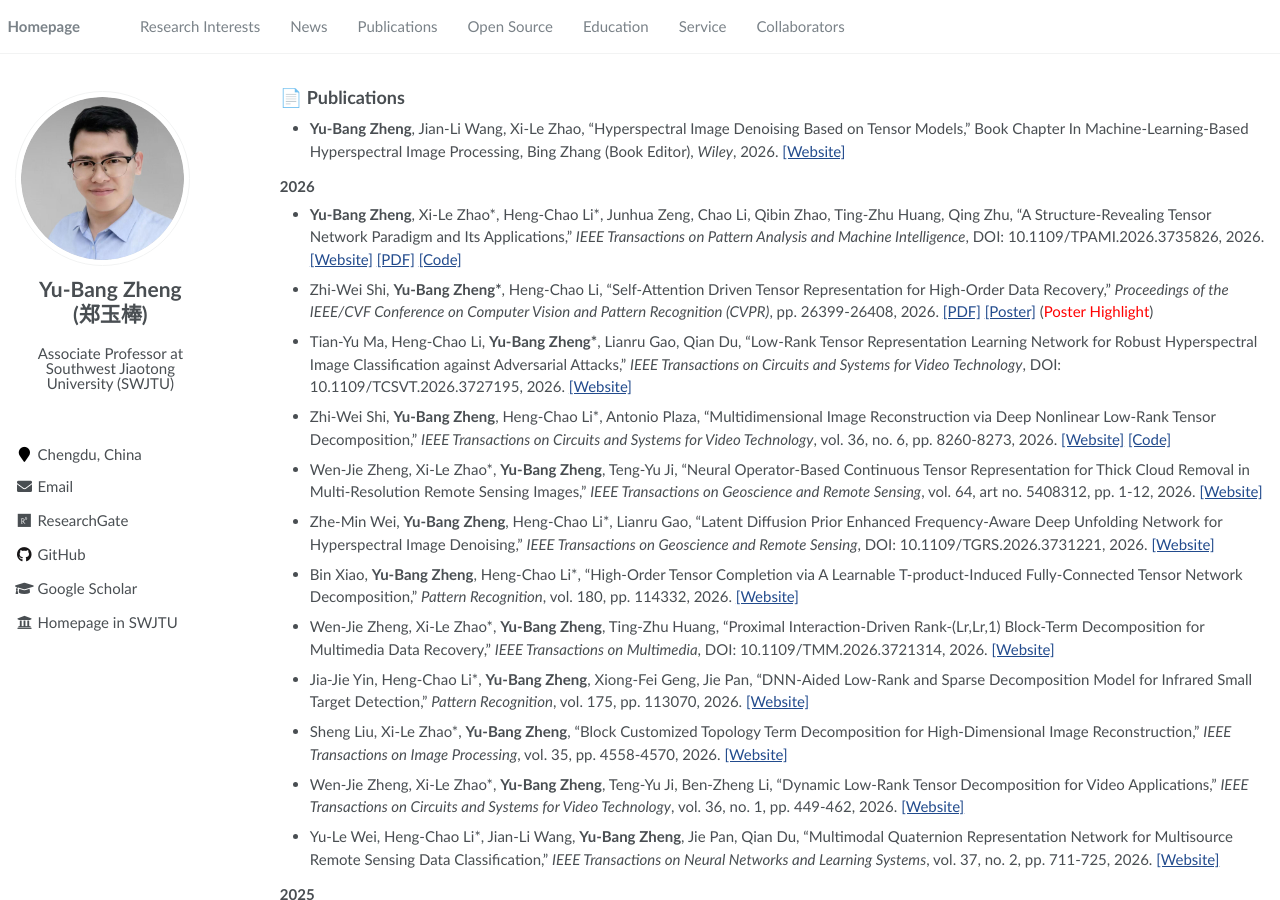
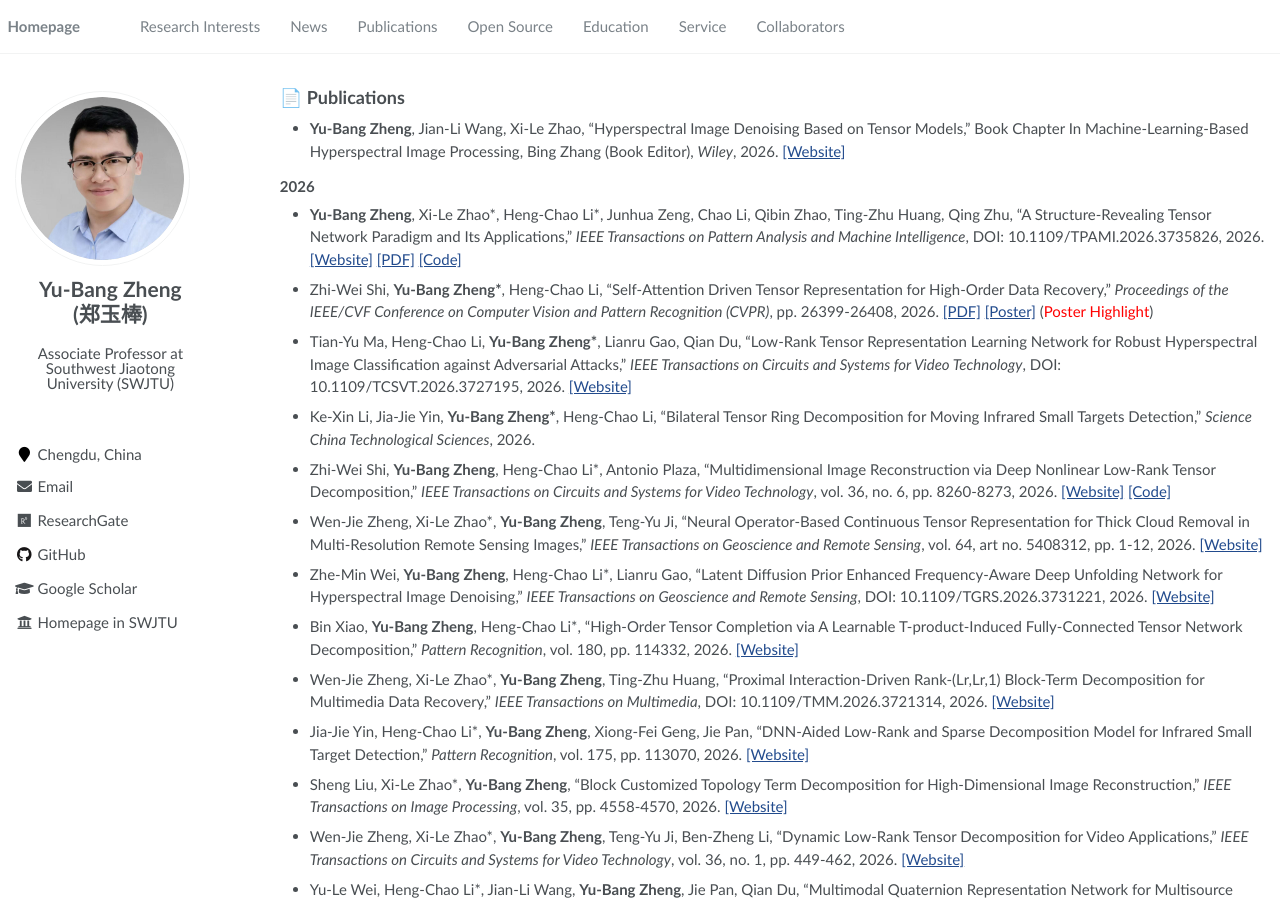
Before and after one commit to YuBangZheng/yubangzheng.github.io, a Jekyll site: the page built from pages/publications.md, in a window 1280 px wide and 900 px high. Built offline with Jekyll 4.4.1, drawn with Linux system fonts in a browser that asks for light colours.

Commit message:
Update publications.md

```diff
--- a/pages/publications.md
+++ b/pages/publications.md
@@ -16,6 +16,8 @@ author_profile: true
 - Zhi-Wei Shi, **Yu-Bang Zheng\***, Heng-Chao Li, “Self-Attention Driven Tensor Representation for High-Order Data Recovery,” _Proceedings of the IEEE/CVF Conference on Computer Vision and Pattern Recognition (CVPR)_, pp. 26399-26408, 2026. [[PDF]](https://openaccess.thecvf.com/content/CVPR2026/papers/Shi_Self-Attention_Driven_Tensor_Representation_for_High-Order_Data_Recovery_CVPR_2026_paper.pdf) [[Poster]](https://yubangzheng.github.io/papers/Poster_SADTR.pdf) (<span style="color:red">Poster Highlight</span>)
 
 - Tian-Yu Ma, Heng-Chao Li, **Yu-Bang Zheng\***, Lianru Gao, Qian Du, “Low-Rank Tensor Representation Learning Network for Robust Hyperspectral Image Classification against Adversarial Attacks,” _IEEE Transactions on Circuits and Systems for Video Technology_, DOI: 10.1109/TCSVT.2026.3727195, 2026. [[Website]](https://ieeexplore.ieee.org/abstract/document/11667064)
+
+- Ke-Xin Li, Jia-Jie Yin, **Yu-Bang Zheng\***, Heng-Chao Li, “Bilateral Tensor Ring Decomposition for Moving Infrared Small Targets Detection,” _Science China Technological Sciences_, 2026.
 
 - Zhi-Wei Shi, **Yu-Bang Zheng**, Heng-Chao Li\*, Antonio Plaza, “Multidimensional Image Reconstruction via Deep Nonlinear Low-Rank Tensor Decomposition,” _IEEE Transactions on Circuits and Systems for Video Technology_, vol. 36, no. 6, pp. 8260-8273, 2026. [[Website]](https://ieeexplore.ieee.org/document/11386834) [[Code]](https://yubangzheng.github.io/codes/code_DNLRTD_demo.zip)
 
```
